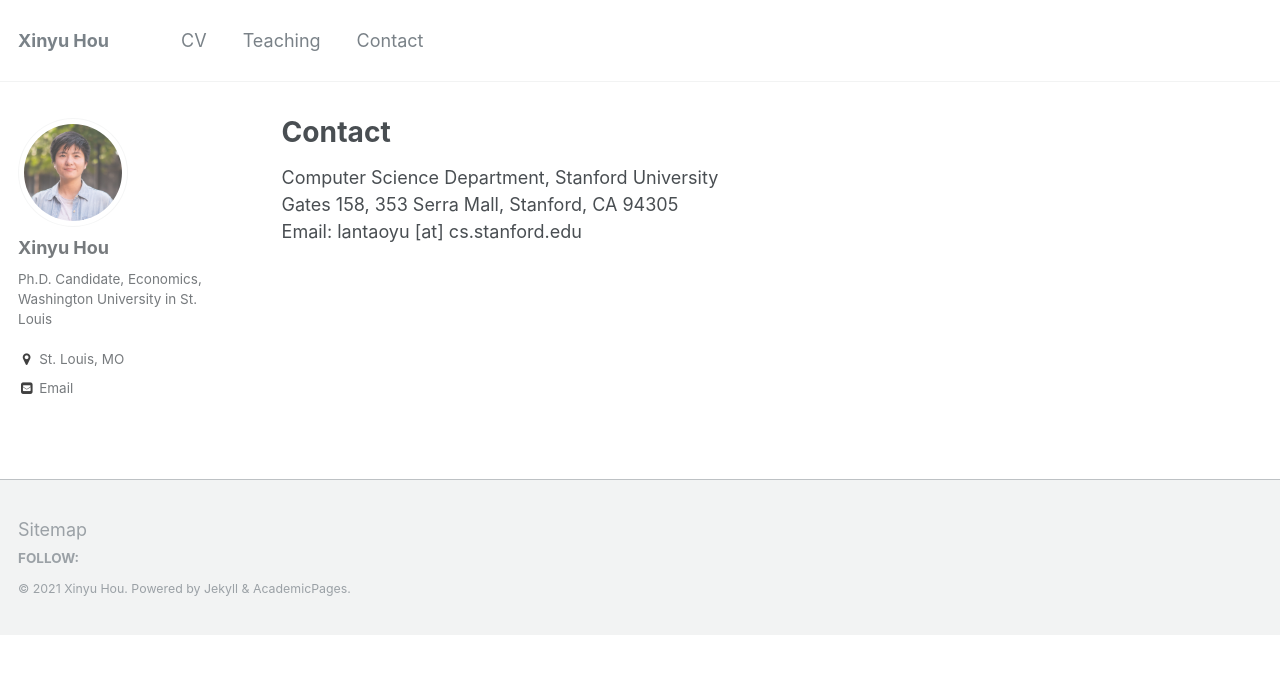
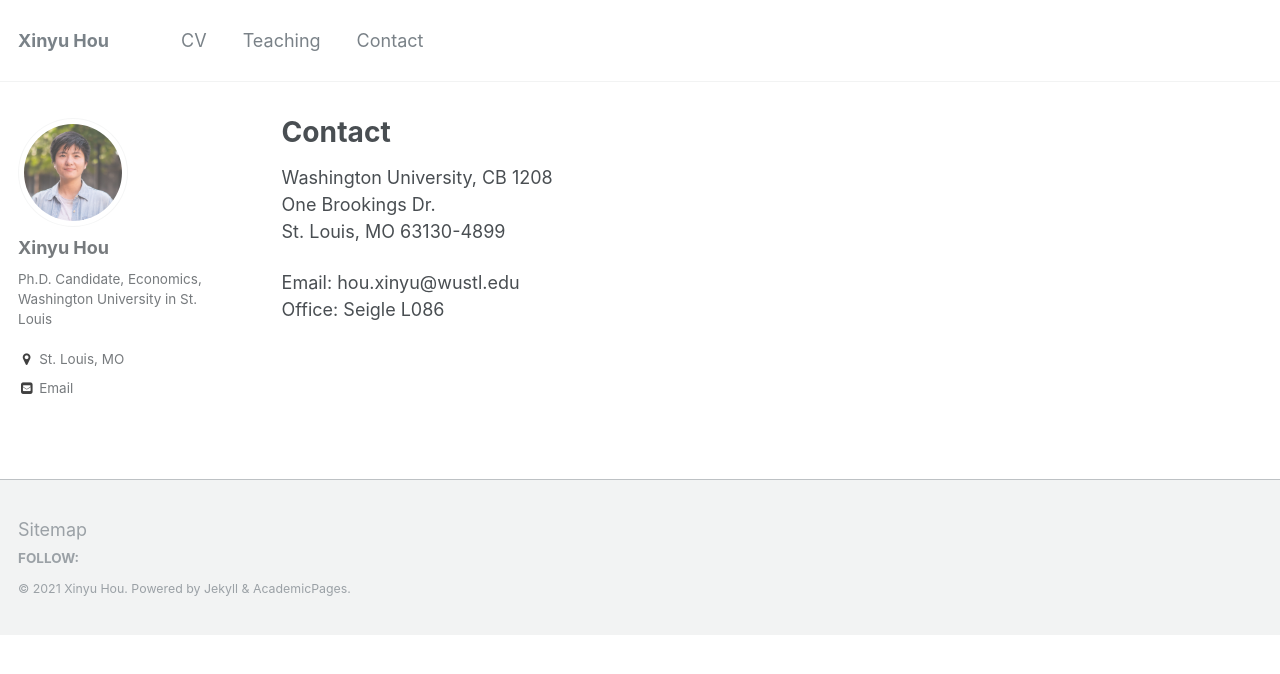
Before and after one commit to xinyuhou94/xinyuhou94.github.io, a Jekyll site: the page built from _pages/contact.md, in a window 1280 px wide. Shown: the top 674 px of the page. Built offline with Jekyll 4.4.1, drawn with Linux system fonts in a browser that asks for light colours.

Commit message:
Update contact.md

```diff
--- a/_pages/contact.md
+++ b/_pages/contact.md
@@ -4,6 +4,9 @@ title: "Contact"
 permalink: /contact/
 author_profile: true
 ---
-Computer Science Department, Stanford University<br>
-Gates 158, 353 Serra Mall, Stanford, CA 94305<br>
-Email: lantaoyu [at] cs.stanford.edu
+Washington University, CB 1208 <br>
+One Brookings Dr. <br>
+St. Louis, MO 63130-4899 <br>
+
+Email: hou.xinyu@wustl.edu  <br>
+Office: Seigle L086 <br>
```
